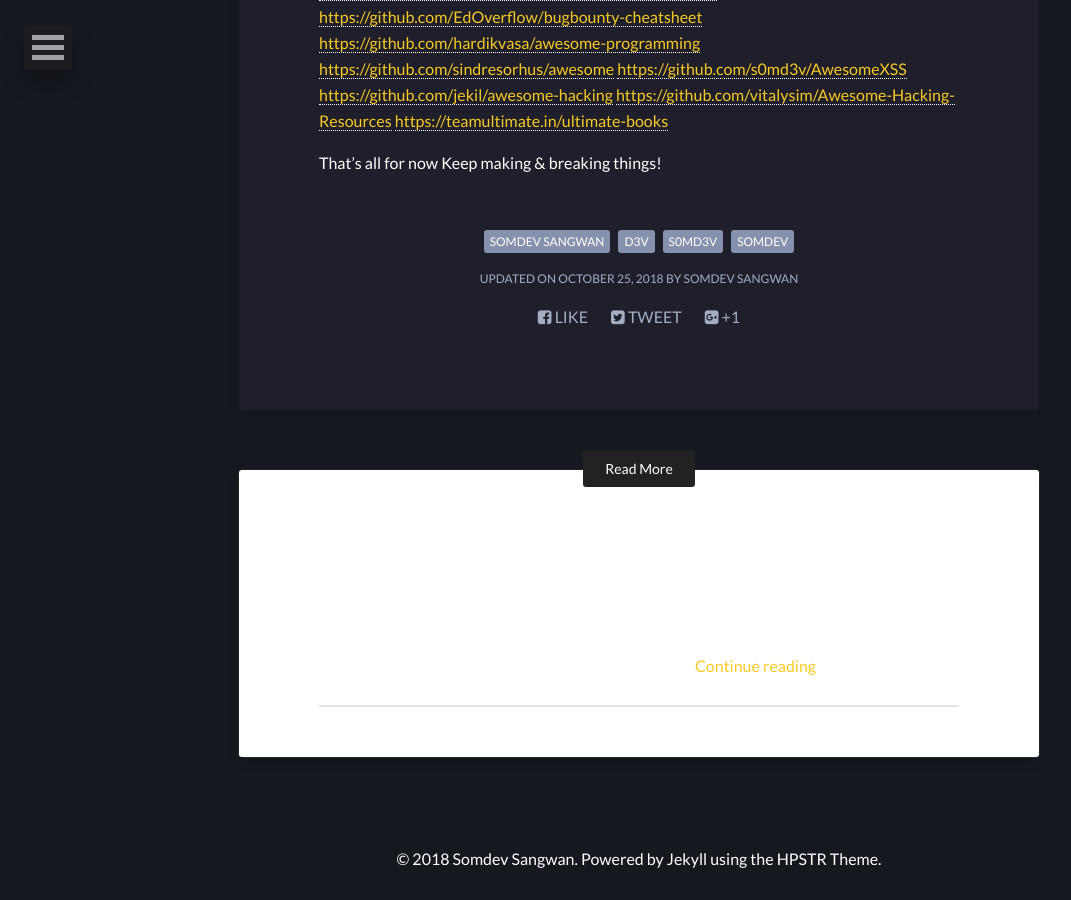
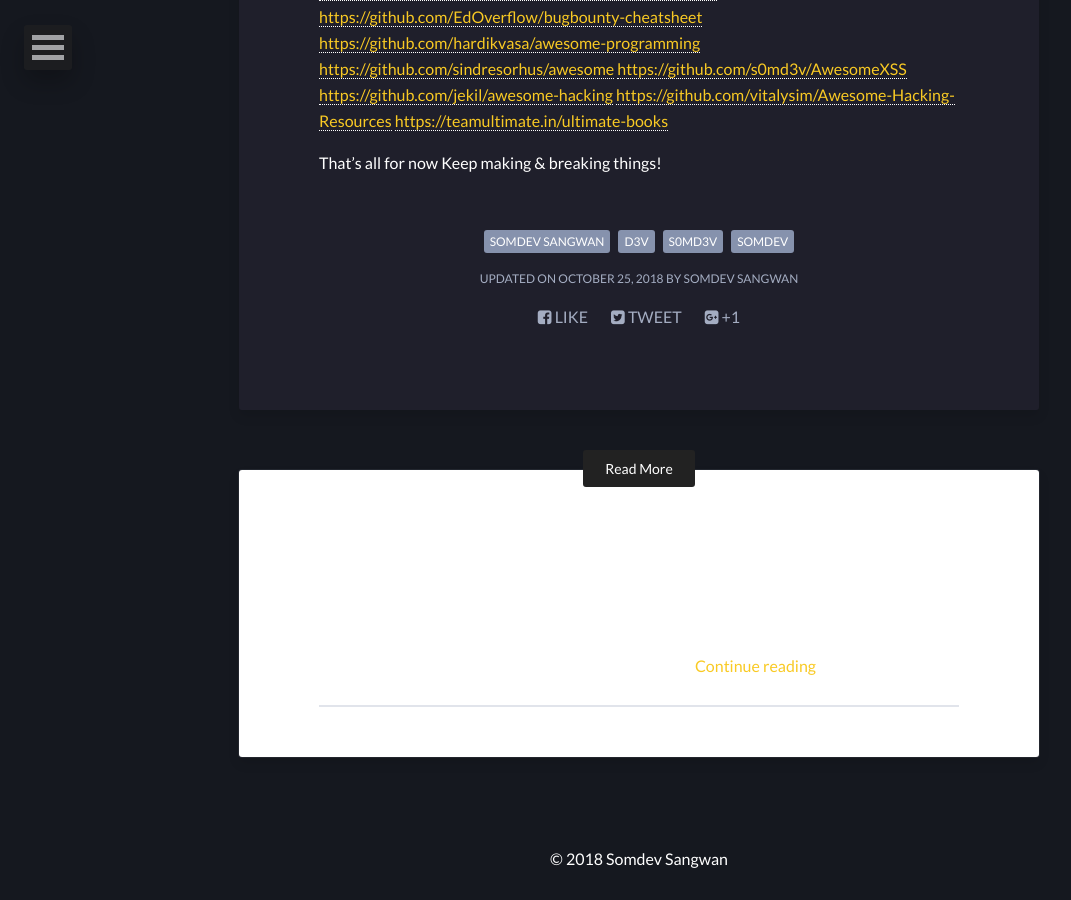
Before and after one commit to jermainlaforce/s0md3v.github.io, a Jekyll site: the page built from _posts/2018-10-25-how-i-became-a-hacker-and-more.md, in a window 1280 px wide and 900 px high, scrolled down 4535 px. Shown: the whole window, without its empty margins (1-1072 px from the left). Built offline with Jekyll 4.4.1, drawn with Linux system fonts in a browser that asks for light colours; nearby versions of some CDN libraries.

Commit message:
Update footer.html

```diff
--- a/_includes/footer.html
+++ b/_includes/footer.html
@@ -1 +1 @@
-<span>&copy; {{ site.time | date: '%Y' }} {{ site.owner.name }}. Powered by <a href="http://jekyllrb.com" rel="nofollow">Jekyll</a> using the <a href="https://mademistakes.com/work/hpstr-jekyll-theme/" rel="nofollow">HPSTR Theme</a>.</span>
+<span>&copy; {{ site.time | date: '%Y' }} {{ site.owner.name }}</span>
```
